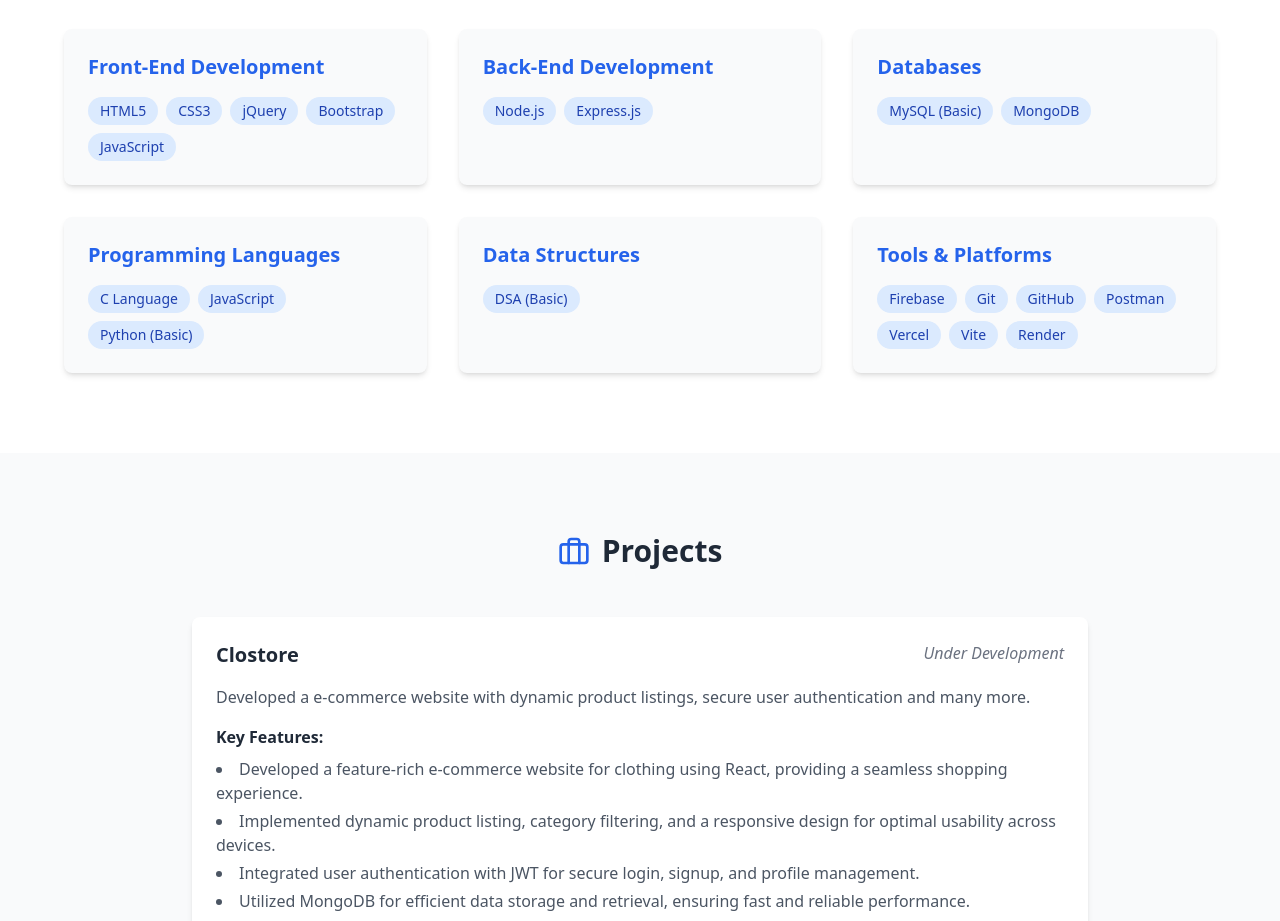
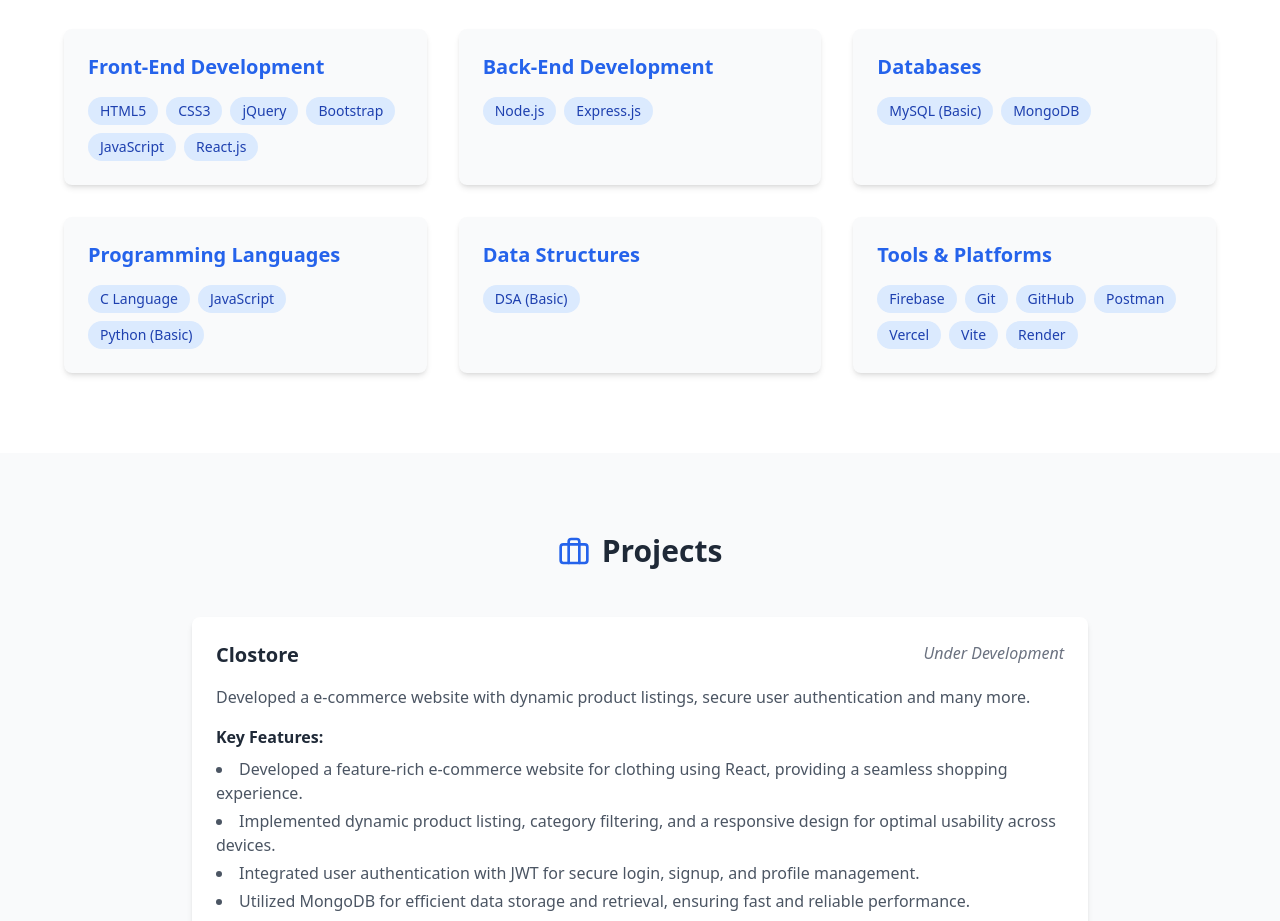
Before and after one commit to kushang2410/Portfolio, a React (Vite) app: page / in a window 1280 px wide. Shown: the part 1840-2761 px from the top of the page. Built offline with nearby package versions, Linux system fonts and the light colour scheme.

Commit message:
Portfolio

```diff
--- a/src/components/Skills.jsx
+++ b/src/components/Skills.jsx
@@ -6,7 +6,7 @@ const Skills = () => {
   const skillCategories = [
     {
       title: "Front-End Development",
-      skills: ["HTML5", "CSS3", "jQuery", "Bootstrap", "JavaScript"]
+      skills: ["HTML5", "CSS3", "jQuery", "Bootstrap", "JavaScript", "React.js"]
     },
     {
       title: "Back-End Development",
```
